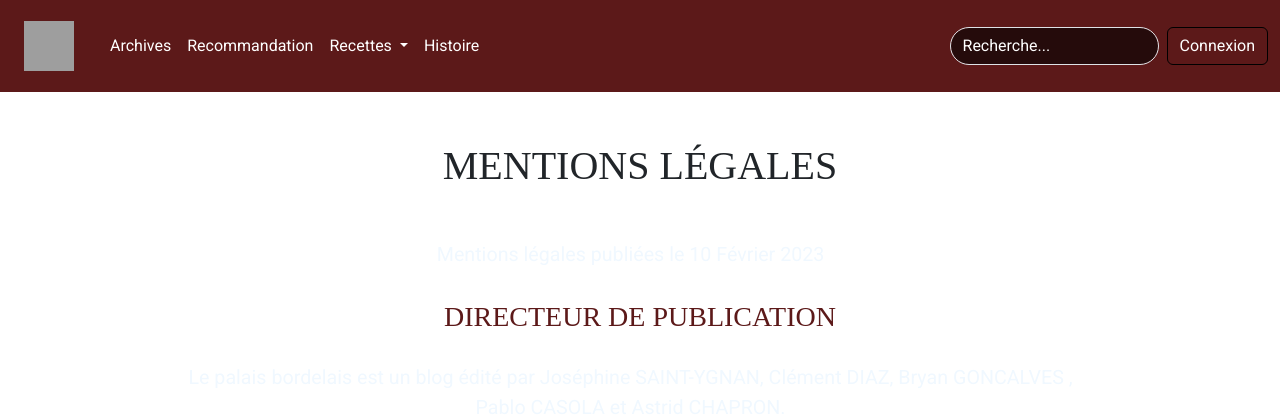
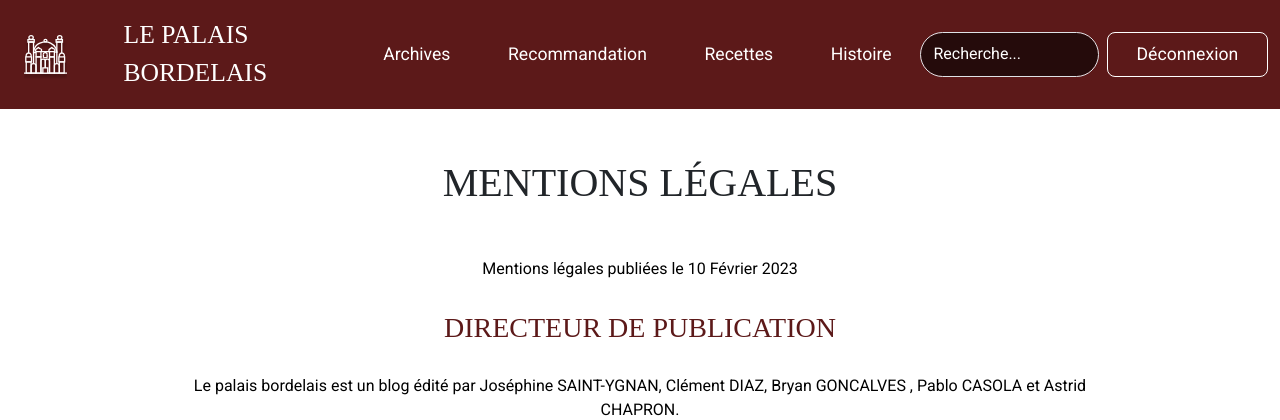
Before and after one commit to ImSakushi/LePalaisBordelais, a PHP site: page /mentionslegales.php in a window 1280 px wide. Shown: the top 420 px of the page. Run offline with PHP 8.4, Linux system fonts and the light colour scheme; the visitor is signed in with stand-in values (Sample User, id 1); a stand-in replaces the project's code that opens the database connection; some web fonts are replaced; grey boxes are pictures that could not be loaded.

Commit message:
correction centrage header

```diff
--- a/header.php
+++ b/header.php
@@ -10,7 +10,6 @@
   <script src="https://cdn.jsdelivr.net/npm/bootstrap@5.3.0-alpha1/dist/js/bootstrap.bundle.min.js" integrity="sha384-w76AqPfDkMBDXo30jS1Sgez6pr3x5MlQ1ZAGC+nuZB+EYdgRZgiwxhTBTkF7CXvN" crossorigin="anonymous" defer></script>
   <!-- Load CSS -->
   <link rel="stylesheet" href="/source/css/style.css">
-  <link rel="stylesheet" href="header.css">
   <link rel="stylesheet" href="/source/css/reset.css">
   <!-- Load JS scripts -->
   <script src="/source/js/script.js" defer></script>
@@ -23,49 +22,50 @@
 //load php scripts
 ?>
 
-
-
 <body>
   <nav class="navbar-default">
     <nav class="navbar navbar-expand-lg -body-tertiary" style="background-color: rgb(92, 25, 25);">
         <div class="container-fluid">
             <nav class="navbar -body-tertiary">
                 <div class="container">
-                  <a class="navbar-brand" href="#">
-                    <img src="Capture d’écran 2023-02-07 à 10.31.32.png" alt="logo" width="50" height="50" class="img">
+                  <a class="navbar-brand" href="/index.php">
+                    <img src="/source/images/logo.svg" alt="logo" width="50" height="50" class="img">
                   </a>
                 </div>
               </nav>
-
             <button class="navbar-toggler" type="button" data-bs-toggle="collapse" data-bs-target="#navbarSupportedContent" aria-controls="navbarSupportedContent" aria-expanded="false" aria-label="Toggle navigation">
               <span class="navbar-toggler-icon"></span>
           </button>
           <div class="collapse navbar-collapse" id="navbarSupportedContent">
-            <ul class="navbar-nav me-auto mb-2 mb-lg-0">
-              <li class="nav-item">
-                 <a class="nav-link active text-white" class="archi" aria-current="page" href="#">Archives      </a>
+            <ul class="navbar-nav me-auto mb-2 mb-lg-0" style="align-items: center;">
+            <li class="nav-item">
+                 <a class="nav-link active text-white headertitre" class="archi" aria-current="page" href="/index.php">LE PALAIS BORDELAIS</a>
               </li>
               <li class="nav-item">
-                <a class="nav-link text-white" href="#" >Recommandation     </a>
+                 <a class="nav-link active text-white headertext" class="archi" aria-current="page" href="/archives.php">Archives</a>
+              </li>
+              <li class="nav-item">
+                <a class="nav-link active text-white headertext" class="archi" aria-current="page" href="/views/backend/dashboard.php" >Recommandation</a>
               </li>
               <li class="nav-item dropdown">
-                <a class="nav-link dropdown-toggle text-white" href="#" role="button" data-bs-toggle="dropdown" aria-expanded="false">
+              <a class="nav-link active text-white headertext" class="archi" aria-current="page" href="#">
                   Recettes
                 </a>
-                <ul class="dropdown-menu">
-                  <li><a class="dropdown-item" href="#"></a></li>
-                  <li><a class="dropdown-item" href="#">Another action</a></li>
-                  <li><hr class="dropdown-divider"></li>
-                  <li><a class="dropdown-item" href="#">Something else here</a></li>
-                </ul>
               </li>
               <li class="nav-item">
-                <a class="nav-link disabled text-white">Histoire       </a>
+                <a class="nav-link active text-white headertext" class="archi" aria-current="page" href="#">Histoire</a>
               </li>
             </ul>
             <form class="d-flex text-white" role="search">
-              <input class="form-control me-2" type="search" placeholder="Recherche..." aria-label="search">
-              <button class="btn btn-outline-success" type="submit">Connexion </button>
+              <input class="form-control me-2 searchbar" type="search" placeholder="Recherche..." aria-label="search">
+              <?php
+              if (isset($_SESSION['username']) && $_SESSION['username'] !== "") {
+              $user = $_SESSION['username'];
+              echo '<button onclick="window.location.href=\'/views/backend/logout.php\'" type="button" class="btn btn-outline-danger btn-lg">Déconnexion</button>';
+            } else {
+              echo '<button onclick="window.location.href=\'/views/backend/login.php\'" type="button" class="btn btn-outline-danger btn-lg">Connexion</button>';
+            }
+            ?>
             </div>
             </form>
           </div>
@@ -73,32 +73,41 @@
     </div>
   </nav>
 </body>
+</html>
 
-  <script>
-    const searchBtn = document.querySelector('.btn-search');
-    const searchBar = document.querySelector('.search-bar');
-    const ampouleBtn = document.querySelector('.dark-mode-container');
-    const footer = document.querySelector('footer');
-    const ampouleImg = document.querySelector('#ampoule');
+<style>
 
 
+.btn-outline-success {
+    background-color:rgb(92, 25, 25);
+    color: white;
+    border: 1px solid black;
+}
 
-    searchBtn.addEventListener('click', function() {
-      searchBar.classList.toggle('active');
-      ampouleBtn.classList.toggle('active');
-    });
+.btn-outline-success:hover{
+  background-color: white;
+  color: black;
+  border: 2% black;
+}
 
+.btn-lg {
+  padding-top: 0.5rem;
+  padding-bottom: 0.5rem;
+}
 
-    ampouleBtn.addEventListener('click', function() {
-      if (ampouleImg.getAttribute("src") == "/source/images/ampoule-off.svg") {
-        ampouleImg.setAttribute("src", "/source/images/ampoule-on.svg");
-      } else {
-        ampouleImg.setAttribute("src", "/source/images/ampoule-off.svg");
-      }
-      document.body.classList.toggle('dark-mode');
-      footer.classList.toggle('dark-mode');
-      document.querySelectorAll("body *").forEach(function(el) {
-        el.style.color = "white";
-      });
-    });
-  </script>
+.searchbar{
+    background-color:rgb(37, 11, 11);
+}
+.searchbar::placeholder{
+    color: white;
+}
+.searchbar{
+
+        -moz-border-radius: 40px;
+        -webkit-border-radius: 40px;
+        border-radius: 40px;
+}
+.navbar-toggler{
+    background-color: white;
+}
+</style>
```
